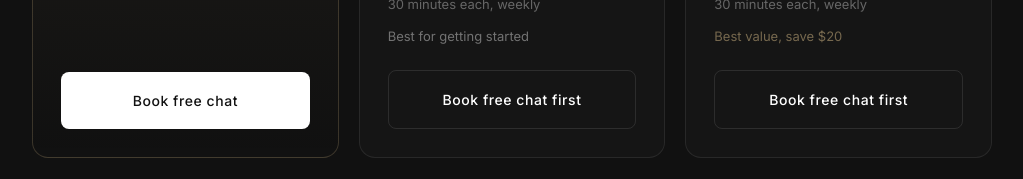
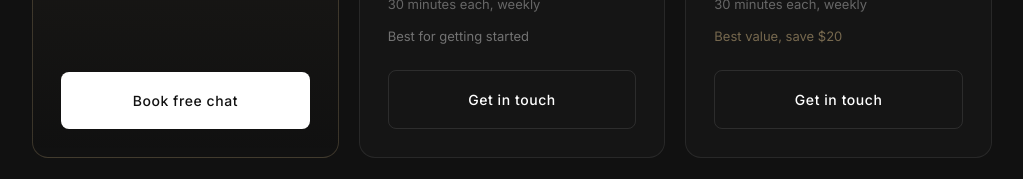
Before and after one commit to KeiranCPFlynn/keiranflynn-com, a Next.js app: page /conversation in a window 1280 px wide. Shown: the part 2906-3085 px from the top of the page, without its empty margins (128-1151 px from the left). Built offline with nearby package versions, Linux system fonts and the light colour scheme; no server answers.

Commit message:
add contact functionality to ConversationPage with message handling

```diff
--- a/src/components/pages/ConversationPage.tsx
+++ b/src/components/pages/ConversationPage.tsx
@@ -71,6 +71,12 @@ export default function ConversationPage() {
   const year = new Date().getFullYear();
   const [currency, setCurrency] = useState<'THB' | 'USD'>('USD');
   const [formStatus, setFormStatus] = useState<"idle" | "sending" | "sent" | "error">("idle");
+  const [message, setMessage] = useState("");
+
+  function handleGetInTouch(pkg: string) {
+    setMessage(`I'm interested in the ${pkg} package.`);
+    document.getElementById("contact")?.scrollIntoView({ behavior: "smooth" });
+  }
 
   async function handleContactSubmit(e: React.FormEvent<HTMLFormElement>) {
     e.preventDefault();
@@ -91,6 +97,7 @@ export default function ConversationPage() {
       });
       if (res.ok) {
         setFormStatus("sent");
+        setMessage("");
         form.reset();
       } else {
         setFormStatus("error");
@@ -322,14 +329,12 @@ export default function ConversationPage() {
                     Best for getting started
                   </p>
                 </div>
-                <a
-                  href={BOOK_URL}
-                  target="_blank"
-                  rel="noopener noreferrer"
+                <button
+                  onClick={() => handleGetInTouch("four sessions")}
                   className="btn-secondary w-full"
                 >
-                  Book free chat first
-                </a>
+                  Get in touch
+                </button>
               </div>
             </StaggerItem>
 
@@ -353,14 +358,12 @@ export default function ConversationPage() {
                     {currency === 'THB' ? 'Best value, save 800 THB' : 'Best value, save $20'}
                   </p>
                 </div>
-                <a
-                  href={BOOK_URL}
-                  target="_blank"
-                  rel="noopener noreferrer"
+                <button
+                  onClick={() => handleGetInTouch("eight sessions")}
                   className="btn-secondary w-full"
                 >
-                  Book free chat first
-                </a>
+                  Get in touch
+                </button>
               </div>
             </StaggerItem>
           </StaggerContainer>
@@ -518,7 +521,7 @@ export default function ConversationPage() {
       </section>
 
       {/* ===== Contact Form ===== */}
-      <section className="py-24 bg-[#0f0f0f]">
+      <section id="contact" className="py-24 bg-[#0f0f0f]">
         <div className="max-w-5xl mx-auto px-6 sm:px-8">
           <FadeIn>
             <div className="accent-line mb-8" />
@@ -590,6 +593,8 @@ export default function ConversationPage() {
                       required
                       rows={5}
                       placeholder="What would you like to know?"
+                      value={message}
+                      onChange={(e) => setMessage(e.target.value)}
                       className="w-full bg-white/[0.02] border border-white/[0.05] rounded-lg px-5 py-4 text-white placeholder:text-white/55 focus:outline-none focus:border-white/15 focus:bg-white/[0.04] transition-all duration-500 resize-none"
                     />
                   </div>
```
